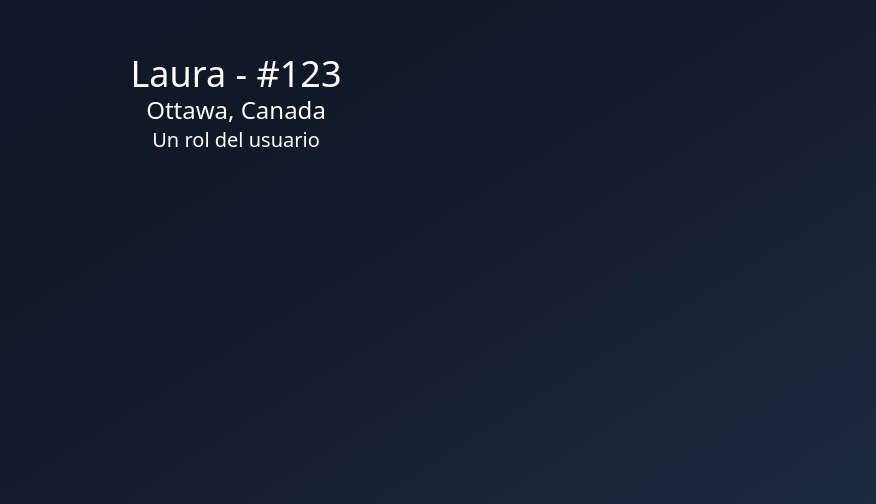
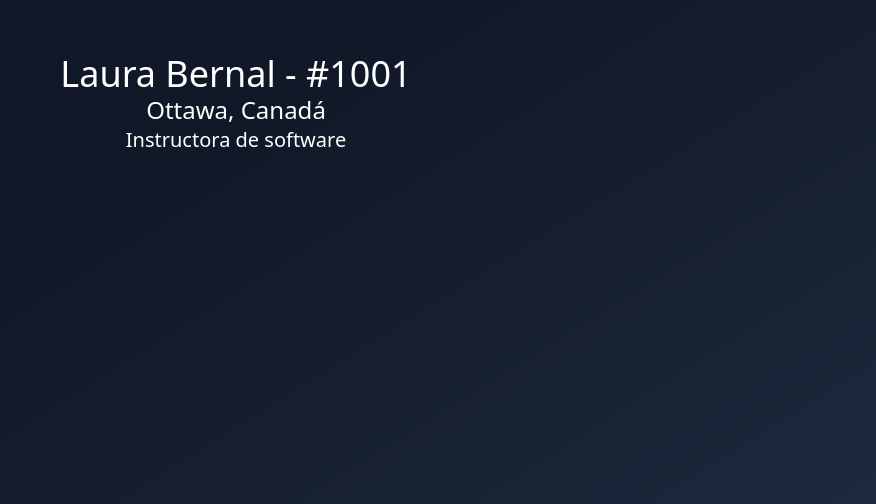
Before and after one commit to mbernallaura/Hooks-React, a React (Vite) app: page / in a window 1280 px wide. Shown: the part 296-800 px from the top of the page, without its empty margins (404-1280 px from the left). Built offline with nearby package versions, Linux system fonts and the light colour scheme.

Commit message:
aprender el uso de la api use y el suspense

```diff
--- a/src/08-use-suspense/ClientInformation.tsx
+++ b/src/08-use-suspense/ClientInformation.tsx
@@ -1,13 +1,22 @@
+import { use, type Usable } from "react"
+import { getUserAction, type User } from "./acciones/get-user.action"
 
+//const userPromise = getUserAction(1);
+interface Props{
+    getUser: Usable<User>
+}
 
-export const ClientInformation = () => {
-
+//!Evita hacer el componente asyncrono
+export const ClientInformation = ({getUser}:Props) => {
+    //!use: es una API de React que espera la respuesta y congelar el componente, hasta que se tenga esa respuesta
+    //!para poder espperasr esta resppuesta y la ui funcione se debe envolver el componente en un suspense
+    const user = use(getUser);
 
     return (
         <div className="bg-gradient flex flex-col ga-4">
-            <h2 className="text-4xl font-thin text-white">Laura - #123</h2>
-            <p className="text-white text-2xl">Ottawa, Canada</p>
-            <p className="text-white text-xl">Un rol del usuario</p>
+            <h2 className="text-4xl font-thin text-white">{user.name} - #{user.id}</h2>
+            <p className="text-white text-2xl">{user.location}</p>
+            <p className="text-white text-xl">{user.role}</p>
         </div>
     )
 }
--- a/src/main.tsx
+++ b/src/main.tsx
@@ -1,4 +1,4 @@
-import { StrictMode } from "react";
+import { StrictMode, Suspense } from "react";
 import { createRoot } from "react-dom/client";
 import { Toaster, toast } from 'sonner'
 
@@ -11,6 +11,7 @@ import "./index.css";
 //import { MemoCounter } from "./06-memos/MemoCounter";
 //import { InstagromApp } from "./07-useOptimistic/InstagromApp";
 import { ClientInformation } from "./08-use-suspense/ClientInformation";
+import { getUserAction } from "./08-use-suspense/acciones/get-user.action";
 // import { TrafficLight } from "./01-useState/TrafficLight";
 //import { TrafficLightWithEffect } from "./02-useEffect/TrafficLightWithEffect";
 // import { TrafficLightWithHook } from "./02-useEffect/TrafficLightWithHook";
@@ -30,6 +31,12 @@ createRoot(document.getElementById("root")!).render(
     {/* <MemoHook/> */}
     {/* <MemoCounter/> */}
     {/* <InstagromApp/> */}
-    <ClientInformation/>
+    <Suspense fallback={
+      <div className="bg-gradient flex flex-col">
+        <h1 className="text-2xl">Cargando...</h1>
+      </div>
+    }>
+      <ClientInformation getUser={getUserAction(1001)}/>
+    </Suspense>
   </StrictMode>
 );
```
